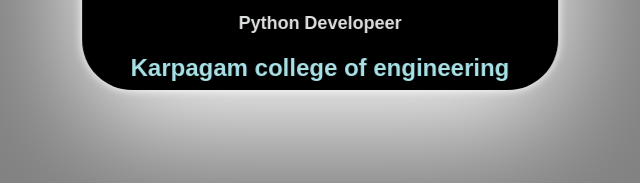
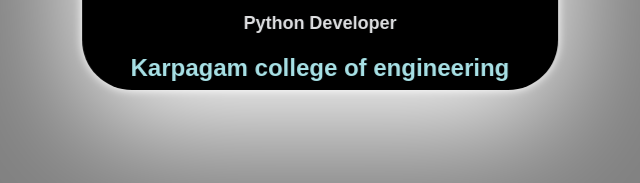
Before and after one commit to dineshaeee/Business-card, a plain HTML site: page index.html in a window 1280 px wide. Shown: the part 460-643 px from the top of the page, 320-960 px from the left. Drawn offline with Linux system fonts and the light colour scheme.

Commit message:
Add files via upload

```diff
--- a/index.html
+++ b/index.html
@@ -25,7 +25,7 @@
                         <div class="flip-card-front">
                             <img class="profile" src="assets/image/me.jpg" alt="Dinesh kumar">
                             <h1 class="name">Dinesh kumar</h1>
-                            <h3 class="title">Python Developeer</h3>
+                            <h3 class="title">Python Developer</h3>
                             <h2>Karpagam college of engineering  </h2>
                         </div>
                         <div class="flip-card-back">
```
